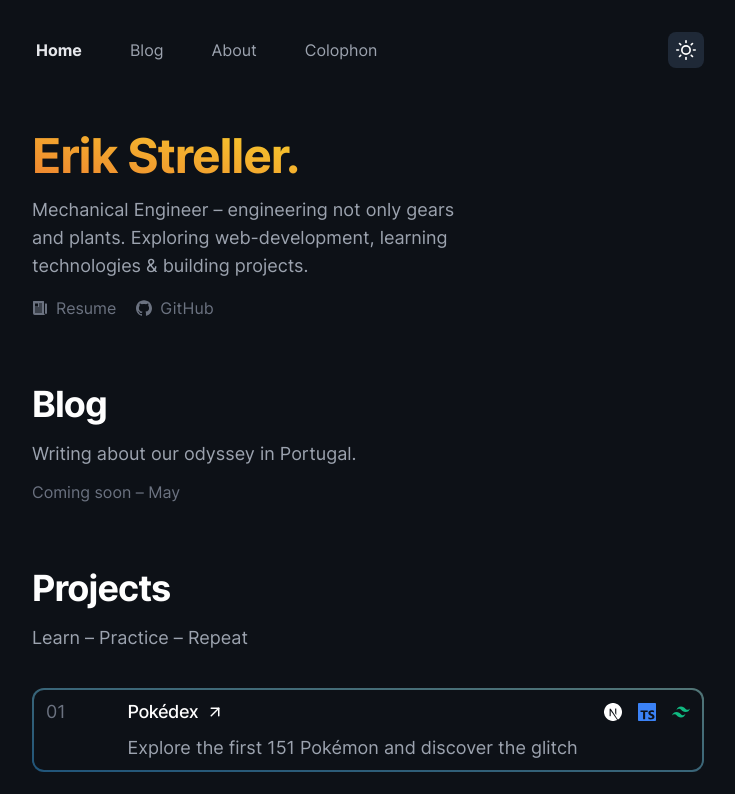
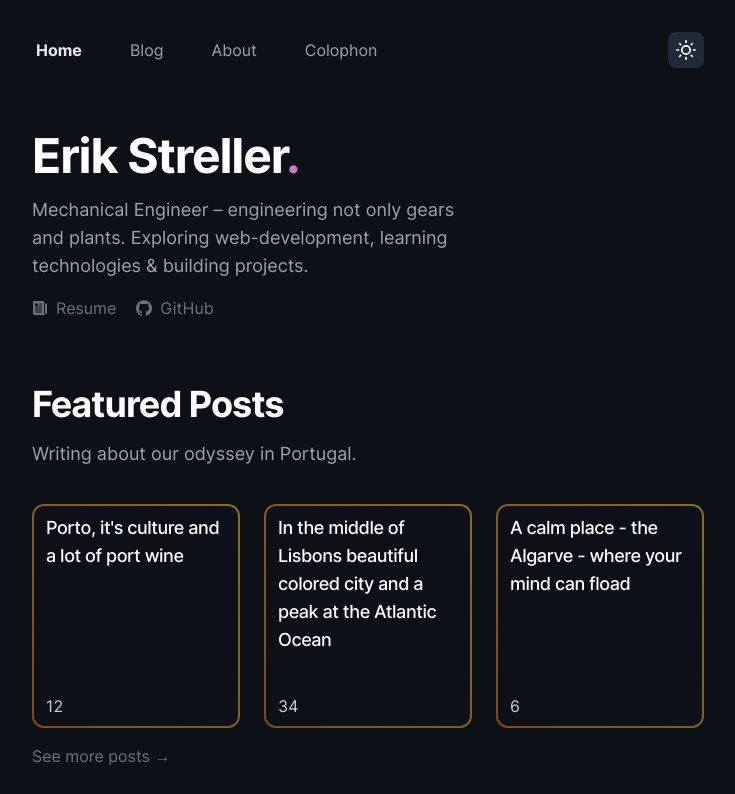
Before and after one commit to erikstreller/erikstreller.com, a Next.js app: page / in a window 1280 px wide. Shown: the top 794 px of the page, without its empty margins (272-1007 px from the left). Built offline with nearby package versions, Linux system fonts and the light colour scheme.

Commit message:
dev: add featured posts and update color theme

```diff
--- a/components/Blog.tsx
+++ b/components/Blog.tsx
@@ -1,11 +1,63 @@
+import Link from 'next/link'
+
 export default function Blog() {
+  if (!process.env.NODE_ENV || process.env.NODE_ENV === 'development') {
+    const featuredPosts = [
+      {
+        title: "Porto, it's culture and a lot of port wine",
+        views: '12'
+      },
+      {
+        title:
+          'In the middle of Lisbons beautiful colored city and a peak at the Atlantic Ocean',
+        views: '34'
+      },
+      {
+        title: 'A calm place - the Algarve - where your mind can fload',
+        views: '6'
+      }
+    ]
+
+    return (
+      <div className='section-spacing'>
+        <h3 className='section-heading'>Featured Posts</h3>
+        <p className='section-description'>
+          Writing about our odyssey in Portugal.
+        </p>
+        <div className='mb-4 flex flex-col gap-6 pt-6 md:flex-row'>
+          {featuredPosts.map((post, id) => (
+            <Link key={id} href='/'>
+              <a className='yellow-card-color w-full rounded-xl bg-gradient-to-bl p-[2px] transition hover:scale-[1.01] md:w-1/3'>
+                <div className='flex h-full flex-col justify-between rounded-[10px] bg-light py-2 px-3 text-dark dark:bg-dark dark:text-light'>
+                  <h4 className='mb-6 w-full text-lg font-medium tracking-tight sm:mb-10'>
+                    {post.title}
+                  </h4>
+                  <div className='opacity-80'>{post.views}</div>
+                </div>
+              </a>
+            </Link>
+          ))}
+        </div>
+        <Link href='/blog'>
+          <a className='text-slate-400 transition-colors hover:text-black dark:text-gray-500 dark:hover:text-light'>
+            See more posts &rarr;
+          </a>
+        </Link>
+      </div>
+    )
+  } else {
     return (
       <div className='section-spacing'>
         <h3 className='section-heading'>Blog</h3>
         <p className='section-description'>
           Writing about our odyssey in Portugal.
         </p>
-      <p className='text-slate-400 dark:text-gray-500'>Coming soon – May</p>
+        <Link href='/blog'>
+          <a className='text-slate-400 transition-colors hover:text-black dark:text-gray-500 dark:hover:text-light'>
+            Coming soon &rarr;
+          </a>
+        </Link>
       </div>
     )
   }
+}
--- a/components/Hero.tsx
+++ b/components/Hero.tsx
@@ -5,11 +5,21 @@ import Accent from './Accent'
 import NewTab from './NewTab'
 
 export default function Hero() {
+  function headingColor() {
+    if (!process.env.NODE_ENV || process.env.NODE_ENV === 'development') {
+      return (
+        <>
+          Erik Streller<Accent variant='pink'>.</Accent>
+        </>
+      )
+    } else {
+      return <Accent variant='yellow'>Erik Streller.</Accent>
+    }
+  }
+
   return (
     <div className='section-spacing'>
-      <h1 className='page-heading'>
-        <Accent variant='yellow'>Erik Streller.</Accent>
-      </h1>
+      <h1 className='page-heading'>{headingColor()}</h1>
       <p className='page-description max-w-md'>
         Mechanical Engineer – engineering not only gears and plants. Exploring
         web-development, learning technologies {'&'} building projects.
--- a/pages/about.tsx
+++ b/pages/about.tsx
@@ -2,14 +2,28 @@ import Accent from '@/components/Accent'
 import PageContainer from '@/components/PageContainer'
 
 export default function about() {
+  function nameColor() {
+    if (!process.env.NODE_ENV || process.env.NODE_ENV === 'development') {
+      return (
+        <Accent variant='pink' className='font-semibold'>
+          Erik Streller
+        </Accent>
+      )
+    } else {
+      return (
+        <Accent variant='yellow' className='font-semibold'>
+          Erik Streller.
+        </Accent>
+      )
+    }
+  }
+
   return (
     <PageContainer page='About'>
       <div className='section-spacing'>
         <h1 className='page-heading'>About.</h1>
         <p className='-mt-4 mb-4 text-lg text-slate-900 dark:text-light md:text-xl'>
-          <Accent variant='yellow' className='font-semibold'>
-            Erik Streller
-          </Accent>
+          {nameColor()}
         </p>
         <p className='page-description'>
           Hi, I&apos;m Erik. I started learning C# during my studies, and
```
Lines whose indentation alone changed are shown as unchanged.
